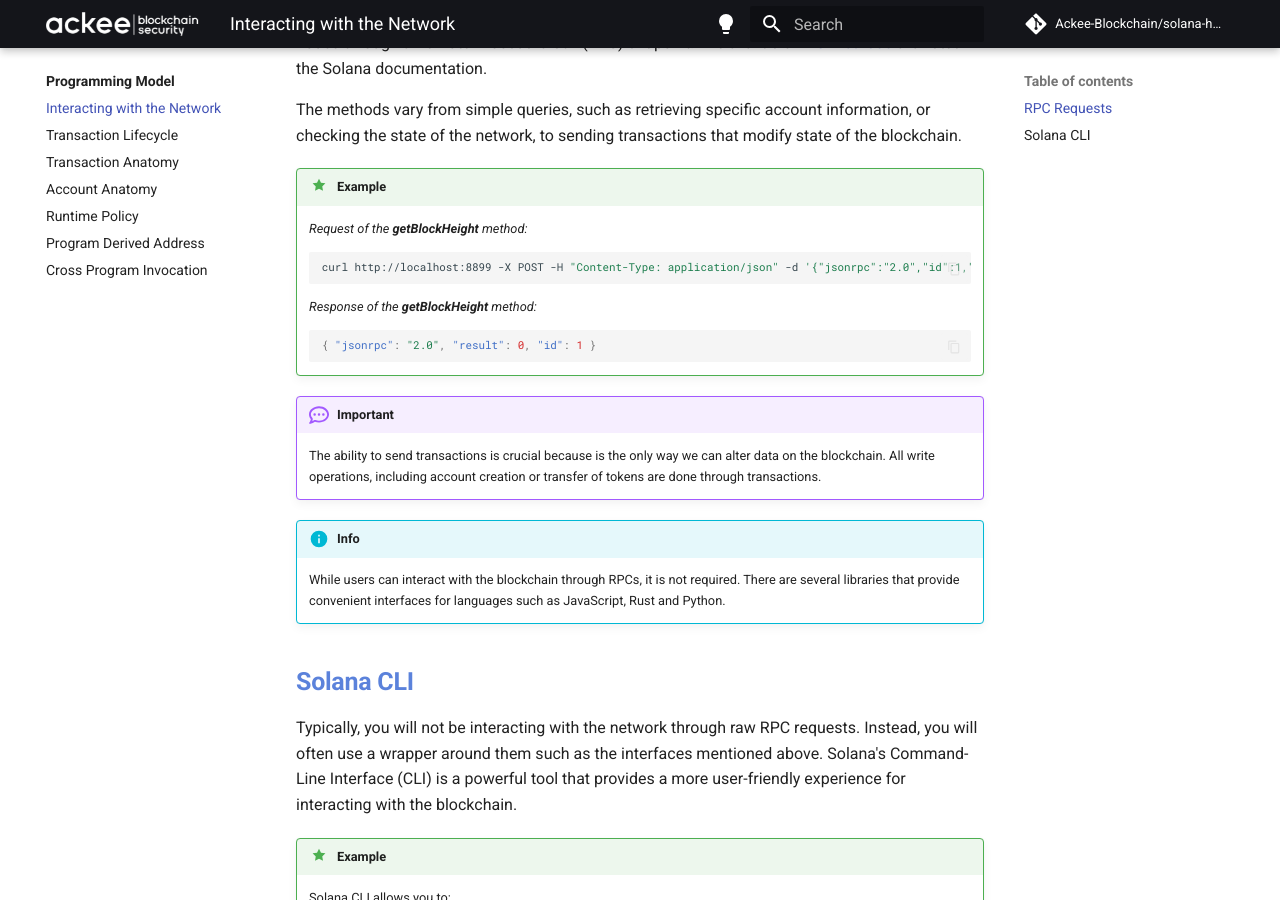
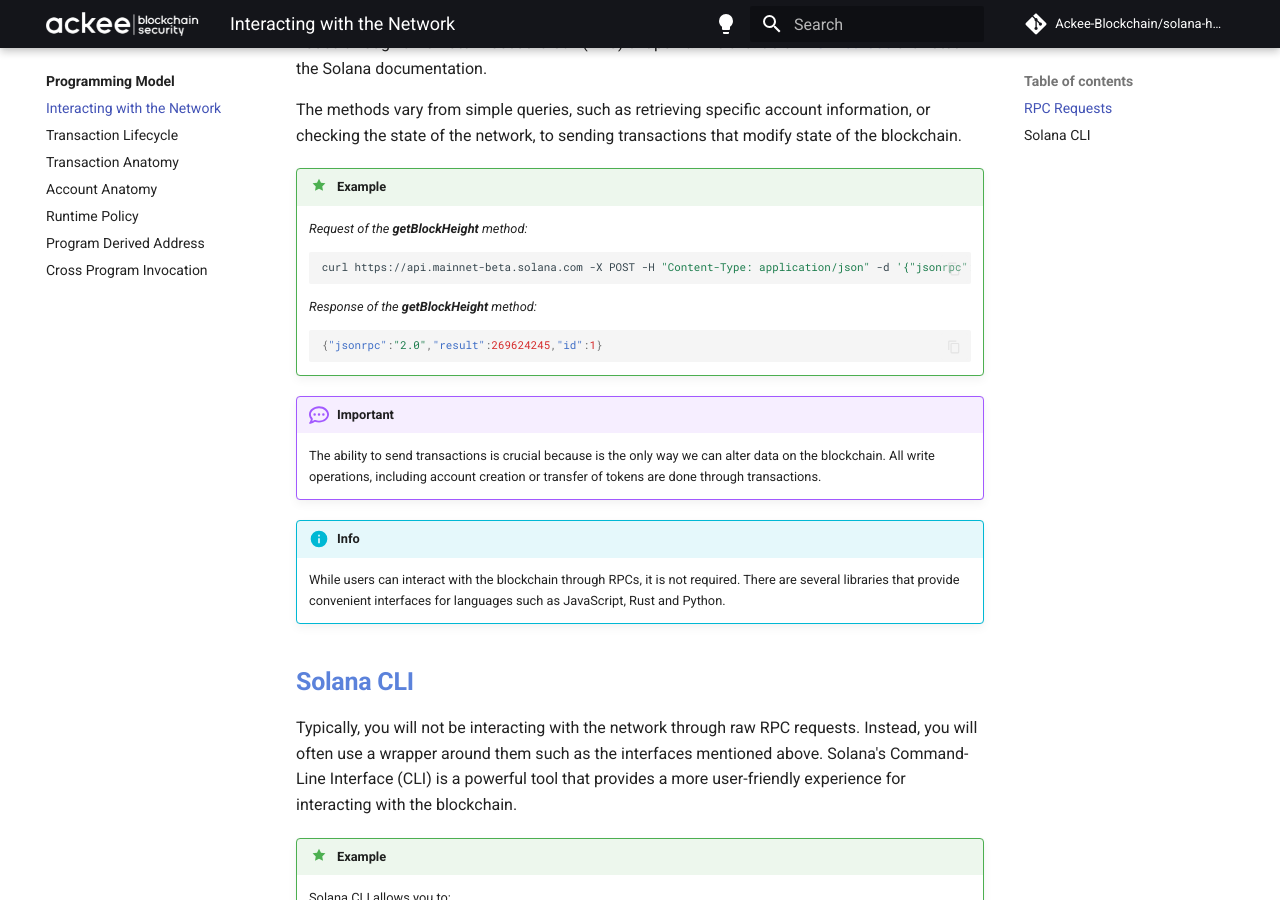
Before and after one commit to vmpyre/solana-handbook, an MkDocs documentation site: the page built from docs/handbook/chapter3/interacting-with-the-network.md, in a window 1280 px wide and 900 px high, scrolled down 313 px. Built offline with MkDocs 1.6.1 and Material for MkDocs 9.7.7, drawn with Linux system fonts in a browser that asks for light colours; comment, search, counter and statistics services are not loaded.

Commit message:
Update interacting-with-the-network.md

````diff
--- a/docs/handbook/chapter3/interacting-with-the-network.md
+++ b/docs/handbook/chapter3/interacting-with-the-network.md
@@ -9,13 +9,13 @@ The methods vary from simple queries, such as retrieving specific account inform
     _Request of the **getBlockHeight** method:_
 
     ```bash
-    curl http://localhost:8899 -X POST -H "Content-Type: application/json" -d '{"jsonrpc":"2.0","id":1,"method":"getBlockHeight"}'
+    curl https://api.mainnet-beta.solana.com -X POST -H "Content-Type: application/json" -d '{"jsonrpc":"2.0","id":1,"method":"getBlockHeight","params":[]}'
     ```
 
     _Response of the **getBlockHeight** method:_
 
     ```json
-    { "jsonrpc": "2.0", "result": 0, "id": 1 }
+    {"jsonrpc":"2.0","result":269624245,"id":1}
     ```
 
 !!! important
````
